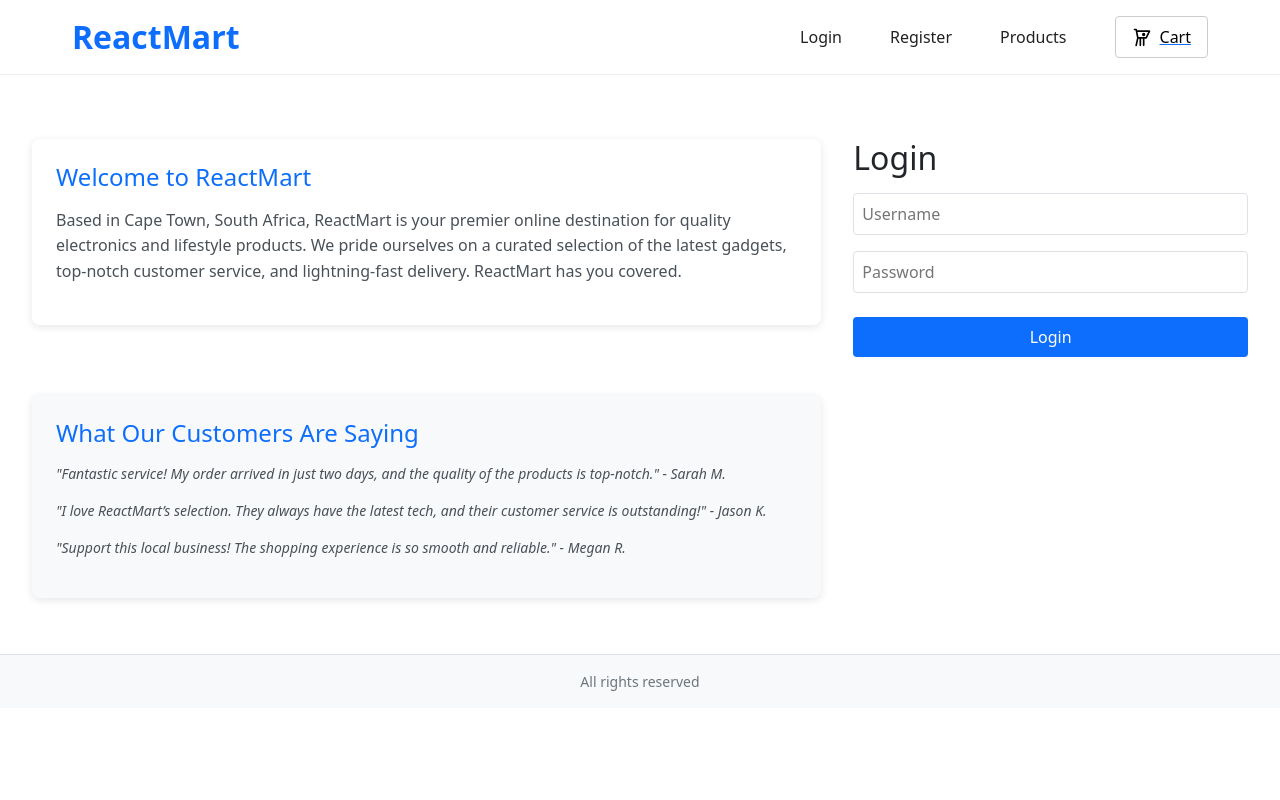
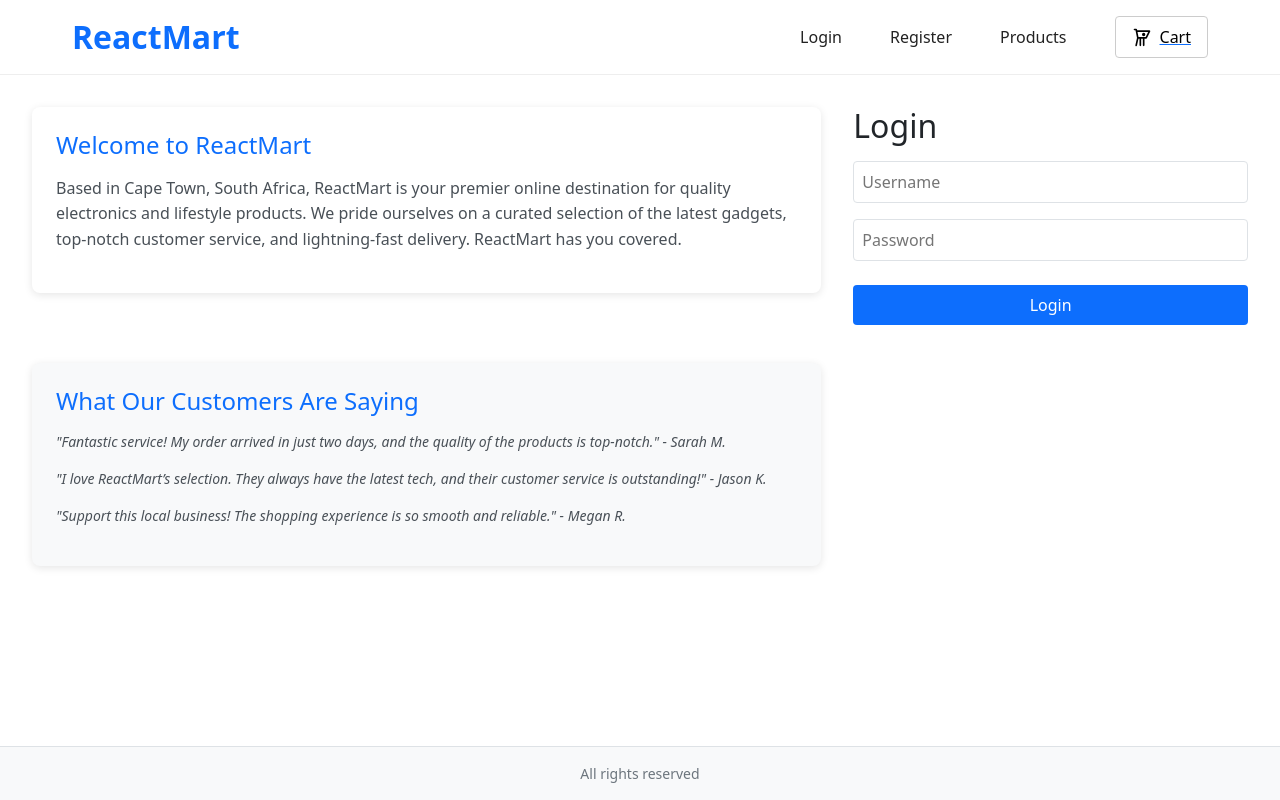
Before and after one commit to RealDan1/react-mart-2, a React (Vite) app: page / in a window 1280 px wide. Built offline with nearby package versions, Linux system fonts and the light colour scheme.

Commit message:
feat: push footer down on viewport

```diff
--- a/src/App.css
+++ b/src/App.css
@@ -8,13 +8,36 @@ body {
   color: #212529;
 }
 
+/* Make the app take full height and push footer to bottom */
+html,
+body,
+#root,
+.App {
+  height: 100%;
+  min-height: 100%;
+}
+
+.App {
+  display: flex;
+  flex-direction: column;
+  min-height: 100vh;
+}
+
+main,
+.main-content {
+  flex: 1 0 auto;
+}
+
 /* Header */
 /* ============================================ */
 .header {
   background-color: #fff;
   /* box-shadow: 0 2px 4px rgba(0, 0, 0, 0.1); */
   padding: 16px;
-  margin-bottom: 32px;
+  /* margin-bottom: 16px; */
+  display: flex;
+  align-items: center; /* <================ center header content vertically */
+  min-height: 64px; /* <================ ensure enough height for centering */
 }
 
 .logo {
@@ -65,6 +88,13 @@ nav ul li a:hover {
 
 .user {
   margin: 10px 10px 0 14px;
+}
+
+.header-content {
+  display: flex;
+  align-items: center; /* <================ center logo/menu vertically */
+  justify-content: space-between;
+  width: 100%;
 }
 
 /* Products Section */
@@ -420,6 +450,7 @@ nav ul li a:hover {
   color: #0b5ed7;
 }
 
+/* Footer always at the bottom */
 footer {
   background-color: #f8f9fa;
   padding: 16px;
@@ -427,4 +458,6 @@ footer {
   color: #6c757d;
   font-size: 14px;
   border-top: 1px solid #dee2e6;
+  flex-shrink: 0;
+  margin-top: auto;
 }
```
